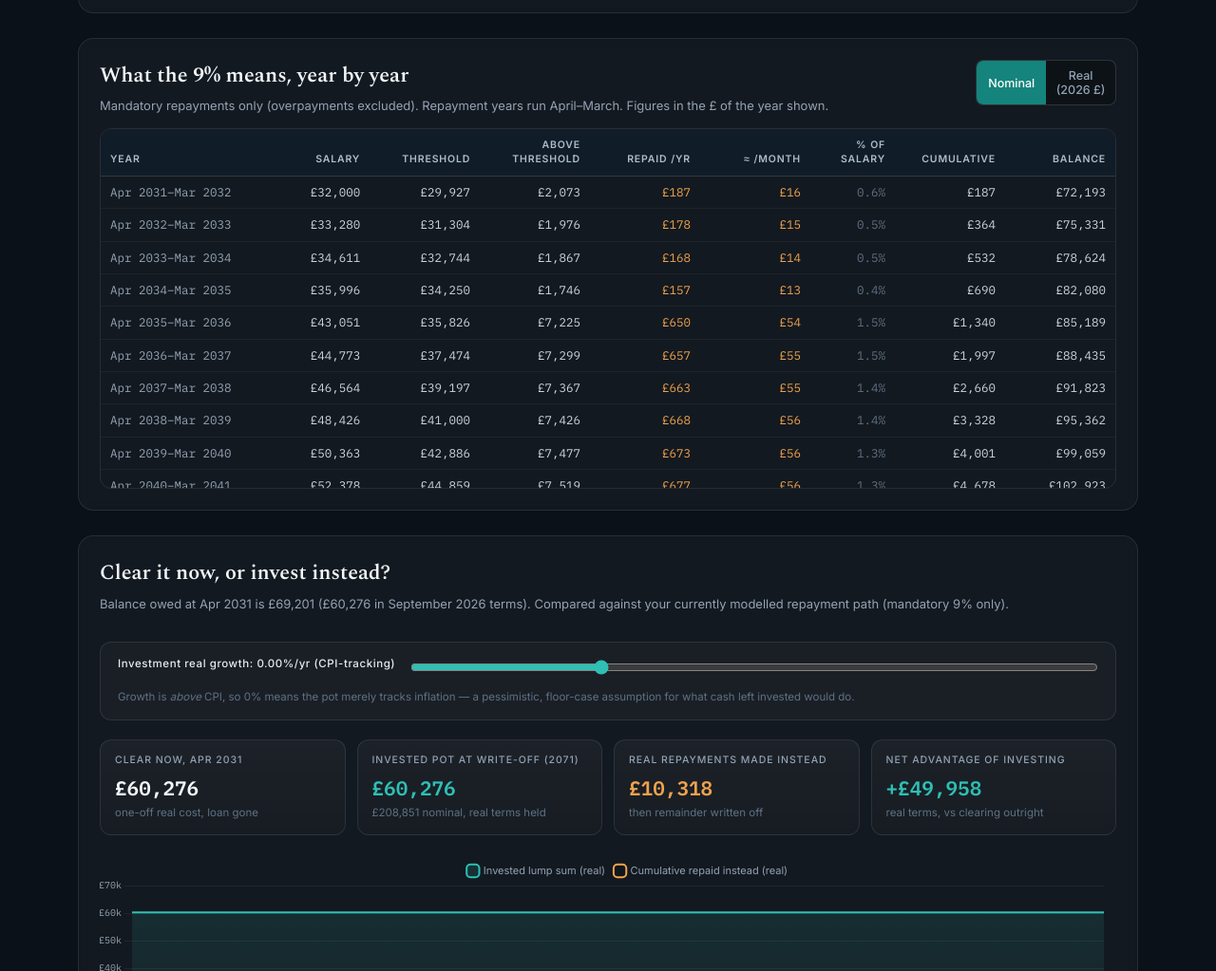
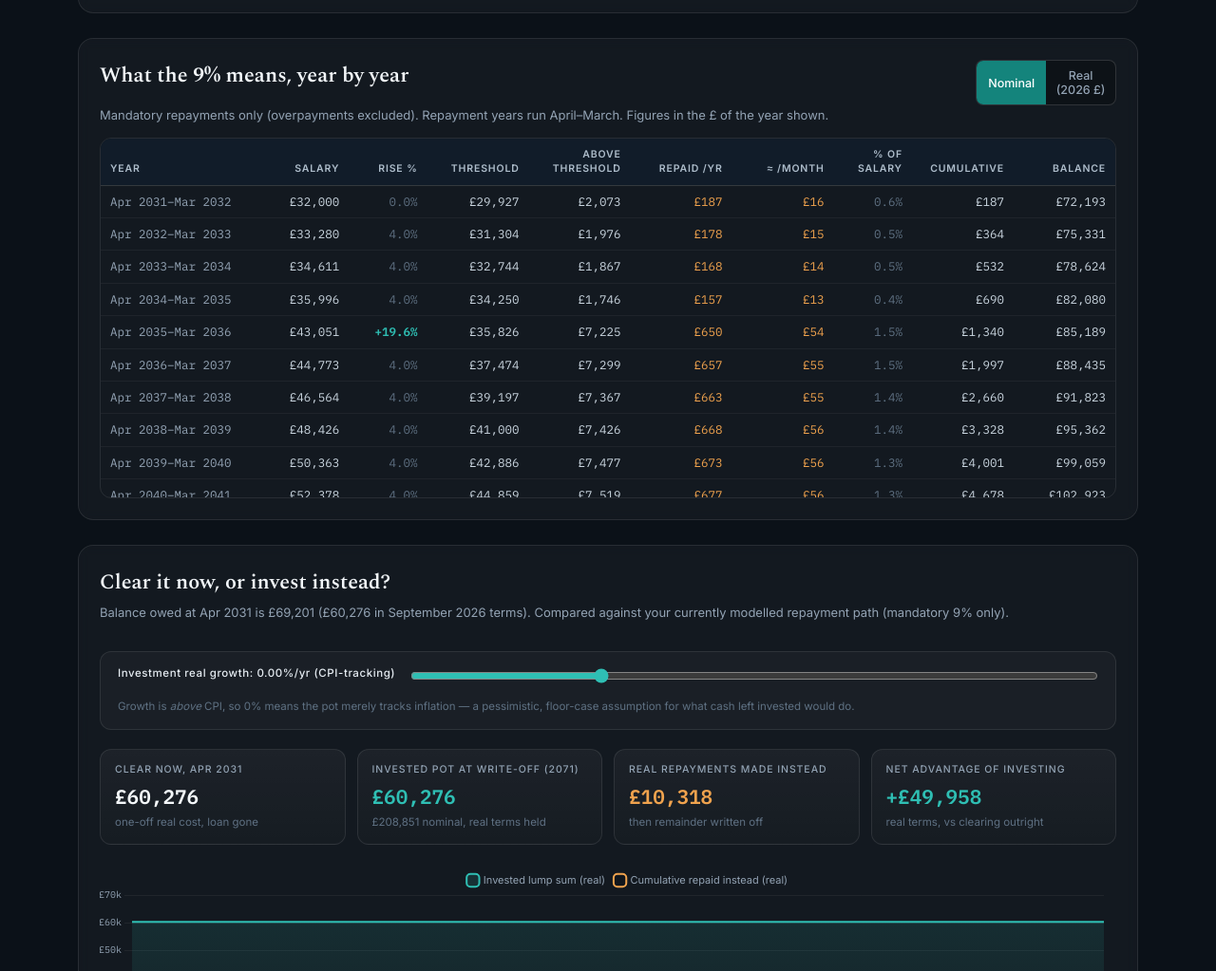
Before and after one commit to bt30530/Student-Loans, a plain HTML site: page index.html in a window 1280 px wide. Shown: the part 2146-3169 px from the top of the page at 95% size. Drawn offline with nearby package versions, Linux system fonts and the light colour scheme.

Commit message:
Update index.html with plan5 version
Co-Authored-By: Claude Sonnet 5 <noreply@anthropic.com>

```diff
--- a/index.html
+++ b/index.html
@@ -174,6 +174,7 @@
   tbody tr{transition:background .15s ease;}
   tbody tr:hover{background:rgba(47,191,180,.06);}
   td.amber{color:var(--amber);} td.dim{color:var(--faint);}
+  td.step{color:var(--teal); font-weight:600;}
   tr.cleared td{color:var(--teal); font-weight:600; background:rgba(47,191,180,.08);}
 
   /* ————— verdict ————— */
@@ -332,18 +333,19 @@
 
   <section class="block reveal">
     <div class="blockhead">
-      <div><h2>What the 9% means, year by year</h2>
-        <p class="sub" id="tableSub">Mandatory repayments only (overpayments excluded).  Repayment years run April–March.</p></div>
+      <h2>What the 9% means, year by year</h2>
       <div class="seg" style="max-width:180px" role="group" aria-label="Nominal or real terms">
         <button id="tblNomBtn" type="button" class="on">Nominal</button>
         <button id="tblRealBtn" type="button">Real (2026 £)</button>
       </div>
     </div>
+    <p class="sub" id="tableSub">Mandatory repayments only (overpayments excluded).  Repayment years run April–March.</p>
     <div class="tablewrap">
       <table>
         <thead><tr>
           <th class="yearcol">Year</th>
           <th class="moneycol" id="thSalary">Salary</th>
+          <th class="pctcol">Rise %</th>
           <th class="moneycol" id="thThreshold">Threshold</th>
           <th class="moneycol" id="thAbove">Above threshold</th>
           <th class="moneycol" id="thRepaid">Repaid /yr</th>
@@ -406,7 +408,7 @@
   </section>
 
   <footer class="reveal">
-    <p class="buildstamp">Last built 2026-07-14 15:00 UTC</p>
+    <p class="buildstamp">Last built 2026-07-14 15:09 UTC</p>
     <p>A model, not financial advice.  Confirmed 2026/27 Student Finance England rates; the away-outside-London
     minimum maintenance figure is an estimate (~£4,896).  Threshold uprating from April 2027 per announced policy.
     Real-terms figures discount each payment at CPI back to September 2026.  Ignores postgraduate loans, part
@@ -864,6 +866,7 @@ function update() {
 
   const tbody = document.getElementById("tbody");
   tbody.innerHTML = "";
+  let prevSalary = S.startSalary;
   for (const r of base.repayYears) {
     const tr = document.createElement("tr");
     if (r.balance === 0) tr.className = "cleared";
@@ -878,9 +881,16 @@ function update() {
     const repaidMonth = repaidYr / 12;
     const cumulative = isReal ? r.paidReal : r.paidNom;
     const pct = r.salary > 0 ? (r.yearPaid / r.salary) * 100 : 0; // ratio — identical nominal or real
+    // Rise % is always on the nominal salary (what was actually configured), regardless of table mode —
+    // a step change is a step change whether or not you're viewing the rest of the row in real terms.
+    const riseRaw = prevSalary > 0 ? ((r.salary / prevSalary) - 1) * 100 : 0;
+    const isStep = riseRaw > S.annualRise + 1; // meaningfully above the flat annual rise — flags a step year
+    prevSalary = r.salary;
     tr.innerHTML =
       "<td class='yearcol'>Apr " + (r.year - 1) + "\u2013Mar " + r.year + "</td>" +
-      "<td class='moneycol'>" + gbp(salary) + "</td><td class='moneycol'>" + gbp(threshold) + "</td><td class='moneycol'>" + gbp(above) + "</td>" +
+      "<td class='moneycol'>" + gbp(salary) + "</td>" +
+      "<td class='pctcol" + (isStep ? " step" : " dim") + "'>" + (isStep ? "+" : "") + riseRaw.toFixed(1) + "%</td>" +
+      "<td class='moneycol'>" + gbp(threshold) + "</td><td class='moneycol'>" + gbp(above) + "</td>" +
       "<td class='moneycol amber'>" + gbp(repaidYr) + "</td><td class='moneycol amber'>" + gbp(repaidMonth) + "</td>" +
       "<td class='pctcol dim'>" + pct.toFixed(1) + "%</td>" +
       "<td class='moneycol'>" + gbp(cumulative) + "</td>" +
```
